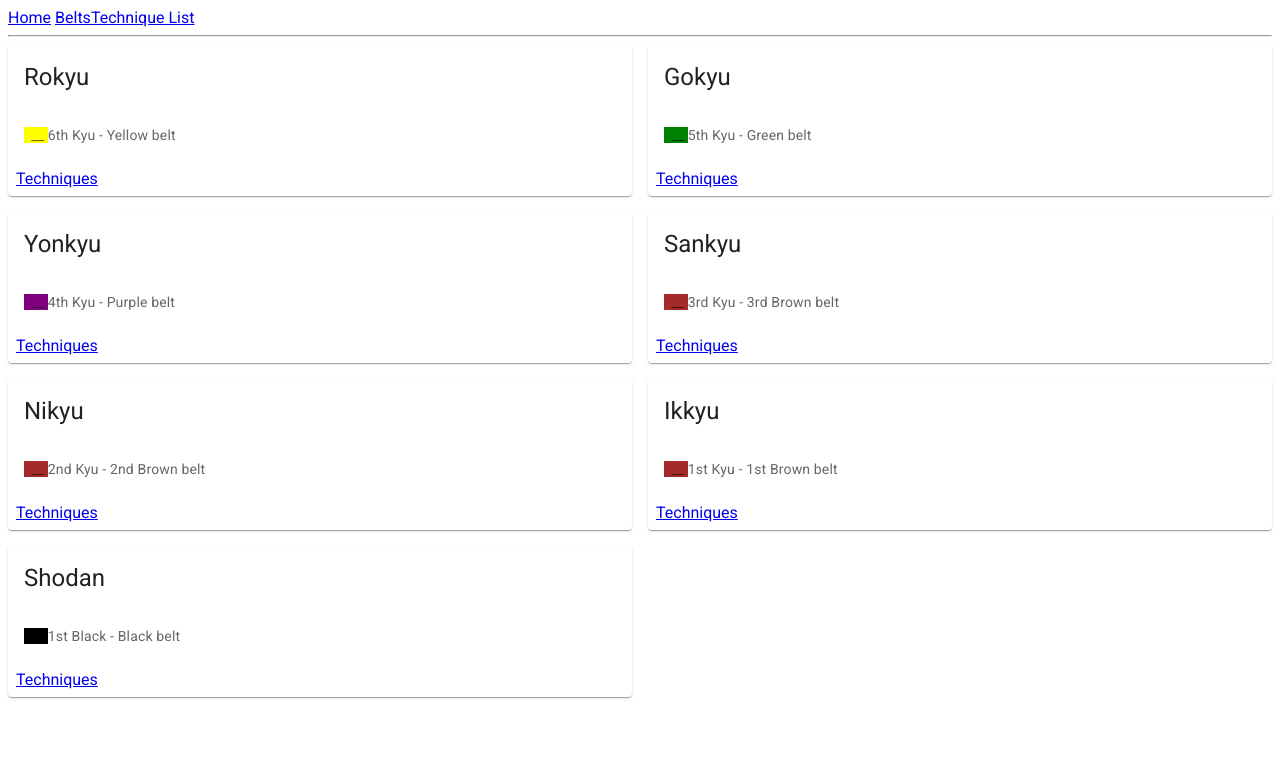
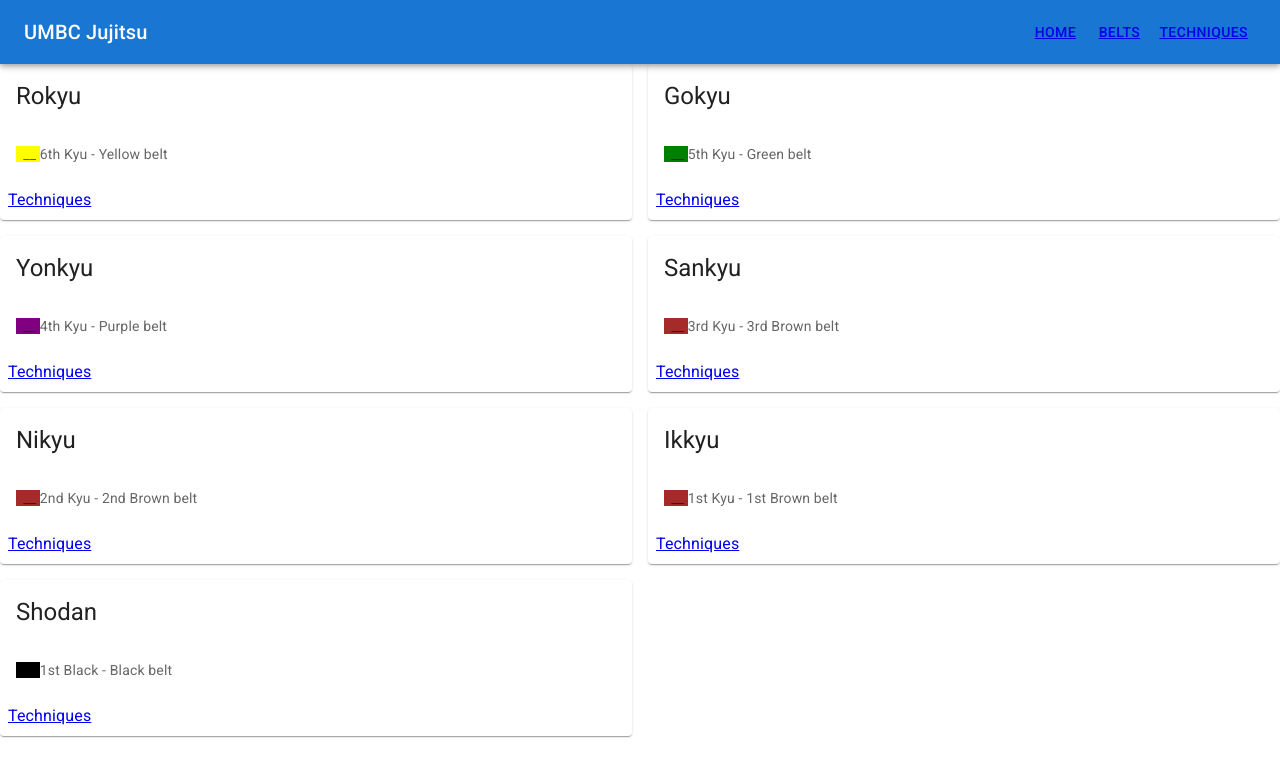
Before and after one commit to cfergus/umbc-jujitsu, a React (Vite) app in the folder react-site/: page /belts in a window 1280 px wide. Shown: the top 776 px of the page. Built offline with nearby package versions, Linux system fonts and the light colour scheme.

Commit message:
Created App Bar. Techniques moved to file navigation and discrete listing component

```diff
--- /dev/null
+++ b/react-site/src/components/JujitsuAppBar.tsx
@@ -0,0 +1,126 @@
+import { AppBar, Box, Button, CssBaseline, Divider, Drawer, IconButton, List, ListItem, ListItemButton, ListItemText, Toolbar, Typography } from "@mui/material";
+import { Link } from "@tanstack/react-router";
+import React from "react";
+
+
+const drawerWidth = 240;
+const homeLabel = "UMBC Jujitsu";
+
+const navItems = [
+  <Link
+    to="/"
+    activeProps={{
+      className: 'font-bold',
+    }}
+    activeOptions={{ exact: true }}
+  >
+    Home
+  </Link>,
+  <Link to="/belts"
+    activeProps={{
+      className: 'font-bold',
+    }}
+  >
+    Belts
+  </Link>,
+  <Link
+    to="/techniques"
+    activeProps={{
+      className: 'font-bold',
+    }}
+  >
+    Techniques
+  </Link>
+];
+
+export default function JujitsuAppBar() {
+  const [mobileOpen, setMobileOpen] = React.useState(false);
+
+  const handleDrawerToggle = () => {
+    setMobileOpen((prevState) => !prevState);
+  };
+
+  const drawer = (
+    <Box onClick={handleDrawerToggle} sx={{ textAlign: 'center' }}>
+      <Typography variant="h6" sx={{ my: 2 }}>
+        {homeLabel}
+      </Typography>
+      <Divider />
+      <List>
+        {navItems.map((item) => (
+          <ListItem key={item.props.to} disablePadding>
+            <ListItemButton sx={{ textAlign: 'center' }}>
+              <ListItemText primary={item} />
+            </ListItemButton>
+          </ListItem>
+        ))}
+      </List>
+    </Box>
+  );
+
+  const container = document.body;
+
+  return (
+    <Box sx={{ display: 'flex' }}>
+      <CssBaseline />
+      <AppBar component="nav" position="sticky">
+        <Toolbar>
+          {/*
+
+          TODO : Haven't imported Icons yet
+
+          <IconButton
+            color="inherit"
+            aria-label="open drawer"
+            edge="start"
+            onClick={handleDrawerToggle}
+            sx={{ mr: 2, display: { sm: 'none' } }}
+          >
+            <MenuIcon />
+          </IconButton> */}
+          <Button color="inherit"
+            aria-label="open drawer"
+            onClick={handleDrawerToggle}
+            sx={{ mr: 2, display: { sm: 'none' } }}>
+              Show Options
+          </Button>
+
+
+          <Typography
+            variant="h6"
+            component="div"
+            sx={{ flexGrow: 1, display: { xs: 'none', sm: 'block' } }}
+          >
+            {homeLabel}
+          </Typography>
+          <Box sx={{ display: { xs: 'none', sm: 'block' } }}>
+            {navItems.map((item) => (
+              <Button key={item.props.to} sx={{ color: '#fff' }}>
+                {item}
+              </Button>
+            ))}
+          </Box>
+        </Toolbar>
+      </AppBar>
+      <nav>
+        <Drawer
+          container={container}
+          variant="temporary"
+          open={mobileOpen}
+          onClose={handleDrawerToggle}
+          ModalProps={{
+            keepMounted: true, // Better open performance on mobile.
+          }}
+          sx={{
+            display: { xs: 'block', sm: 'none' },
+            '& .MuiDrawer-paper': { boxSizing: 'border-box', width: drawerWidth },
+          }}
+        >
+          {drawer}
+        </Drawer>
+      </nav>
+    </Box>
+  );
+
+
+}
--- /dev/null
+++ b/react-site/src/components/TechniqueList.tsx
@@ -0,0 +1,17 @@
+import { Grid } from "@mui/material";
+import { Technique } from "../models/technique";
+import { TechniqueCard } from "./TechniqueCard";
+
+export function TechniqueListComponent( {techniques }: {techniques: Technique[]} ) {
+
+    return <Grid container spacing={2}>
+      {techniques.map( (t) =>
+        <Grid
+            key={t.id}
+            size={{ xs: 12, md: 6, lg: 4, xl: 3}}>
+          <TechniqueCard technique={t}></TechniqueCard>
+        </Grid>
+      )}
+    </Grid>
+
+  }
--- a/react-site/src/routeTree.gen.ts
+++ b/react-site/src/routeTree.gen.ts
@@ -11,22 +11,22 @@
 // Import Routes
 
 import { Route as rootRoute } from './routes/__root'
-import { Route as TechniqueListImport } from './routes/techniqueList'
 import { Route as IndexImport } from './routes/index'
+import { Route as TechniquesIndexImport } from './routes/techniques/index'
 import { Route as BeltsIndexImport } from './routes/belts/index'
 import { Route as BeltsBeltIdImport } from './routes/belts/$beltId'
 
 // Create/Update Routes
 
-const TechniqueListRoute = TechniqueListImport.update({
-  id: '/techniqueList',
-  path: '/techniqueList',
+const IndexRoute = IndexImport.update({
+  id: '/',
+  path: '/',
   getParentRoute: () => rootRoute,
 } as any)
 
-const IndexRoute = IndexImport.update({
-  id: '/',
-  path: '/',
+const TechniquesIndexRoute = TechniquesIndexImport.update({
+  id: '/techniques/',
+  path: '/techniques/',
   getParentRoute: () => rootRoute,
 } as any)
 
@@ -53,13 +53,6 @@
       preLoaderRoute: typeof IndexImport
       parentRoute: typeof rootRoute
     }
-    '/techniqueList': {
-      id: '/techniqueList'
-      path: '/techniqueList'
-      fullPath: '/techniqueList'
-      preLoaderRoute: typeof TechniqueListImport
-      parentRoute: typeof rootRoute
-    }
     '/belts/$beltId': {
       id: '/belts/$beltId'
       path: '/belts/$beltId'
@@ -74,6 +67,13 @@
       preLoaderRoute: typeof BeltsIndexImport
       parentRoute: typeof rootRoute
     }
+    '/techniques/': {
+      id: '/techniques/'
+      path: '/techniques'
+      fullPath: '/techniques'
+      preLoaderRoute: typeof TechniquesIndexImport
+      parentRoute: typeof rootRoute
+    }
   }
 }
 
@@ -81,47 +81,47 @@
 
 export interface FileRoutesByFullPath {
   '/': typeof IndexRoute
-  '/techniqueList': typeof TechniqueListRoute
   '/belts/$beltId': typeof BeltsBeltIdRoute
   '/belts': typeof BeltsIndexRoute
+  '/techniques': typeof TechniquesIndexRoute
 }
 
 export interface FileRoutesByTo {
   '/': typeof IndexRoute
-  '/techniqueList': typeof TechniqueListRoute
   '/belts/$beltId': typeof BeltsBeltIdRoute
   '/belts': typeof BeltsIndexRoute
+  '/techniques': typeof TechniquesIndexRoute
 }
 
 export interface FileRoutesById {
   __root__: typeof rootRoute
   '/': typeof IndexRoute
-  '/techniqueList': typeof TechniqueListRoute
   '/belts/$beltId': typeof BeltsBeltIdRoute
   '/belts/': typeof BeltsIndexRoute
+  '/techniques/': typeof TechniquesIndexRoute
 }
 
 export interface FileRouteTypes {
   fileRoutesByFullPath: FileRoutesByFullPath
-  fullPaths: '/' | '/techniqueList' | '/belts/$beltId' | '/belts'
+  fullPaths: '/' | '/belts/$beltId' | '/belts' | '/techniques'
   fileRoutesByTo: FileRoutesByTo
-  to: '/' | '/techniqueList' | '/belts/$beltId' | '/belts'
-  id: '__root__' | '/' | '/techniqueList' | '/belts/$beltId' | '/belts/'
+  to: '/' | '/belts/$beltId' | '/belts' | '/techniques'
+  id: '__root__' | '/' | '/belts/$beltId' | '/belts/' | '/techniques/'
   fileRoutesById: FileRoutesById
 }
 
 export interface RootRouteChildren {
   IndexRoute: typeof IndexRoute
-  TechniqueListRoute: typeof TechniqueListRoute
   BeltsBeltIdRoute: typeof BeltsBeltIdRoute
   BeltsIndexRoute: typeof BeltsIndexRoute
+  TechniquesIndexRoute: typeof TechniquesIndexRoute
 }
 
 const rootRouteChildren: RootRouteChildren = {
   IndexRoute: IndexRoute,
-  TechniqueListRoute: TechniqueListRoute,
   BeltsBeltIdRoute: BeltsBeltIdRoute,
   BeltsIndexRoute: BeltsIndexRoute,
+  TechniquesIndexRoute: TechniquesIndexRoute,
 }
 
 export const routeTree = rootRoute
@@ -135,22 +135,22 @@
       "filePath": "__root.tsx",
       "children": [
         "/",
-        "/techniqueList",
         "/belts/$beltId",
-        "/belts/"
+        "/belts/",
+        "/techniques/"
       ]
     },
     "/": {
       "filePath": "index.tsx"
-    },
-    "/techniqueList": {
-      "filePath": "techniqueList.tsx"
     },
     "/belts/$beltId": {
       "filePath": "belts/$beltId.tsx"
     },
     "/belts/": {
       "filePath": "belts/index.tsx"
+    },
+    "/techniques/": {
+      "filePath": "techniques/index.tsx"
     }
   }
 }
--- a/react-site/src/routes/__root.tsx
+++ b/react-site/src/routes/__root.tsx
@@ -1,6 +1,7 @@
 import * as React from 'react'
 import { Link, Outlet, createRootRoute } from '@tanstack/react-router'
 import { TanStackRouterDevtools } from '@tanstack/react-router-devtools'
+import JujitsuAppBar from '../components/JujitsuAppBar'
 
 export const Route = createRootRoute({
   component: RootComponent,
@@ -9,34 +10,7 @@
 function RootComponent() {
   return (
     <>
-      <div className="p-2 flex gap-2 text-lg">
-        <Link
-          to="/"
-          activeProps={{
-            className: 'font-bold',
-          }}
-          activeOptions={{ exact: true }}
-        >
-          Home
-        </Link>{' '}
-        <Link
-          to="/belts"
-          activeProps={{
-            className: 'font-bold',
-          }}
-        >
-          Belts
-        </Link>
-        <Link
-          to="/techniqueList"
-          activeProps={{
-            className: 'font-bold',
-          }}
-        >
-          Technique List
-        </Link>
-      </div>
-      <hr />
+      <JujitsuAppBar></JujitsuAppBar>
       <Outlet />
       <TanStackRouterDevtools position="bottom-right" />
     </>
--- a/react-site/src/routes/techniqueList.tsx
+++ /dev/null
@@ -1,24 +0,0 @@
-import { createFileRoute } from '@tanstack/react-router'
-import { TechniqueCard } from '../components/TechniqueCard'
-import { Grid } from '@mui/material';
-import { allTechniquesJoined } from '../data/data-service';
-
-const techniques = allTechniquesJoined();
-
-export const Route = createFileRoute('/techniqueList')({
-  component: TechniqueListComponent,
-})
-
-function TechniqueListComponent() {
-
-  return <Grid container spacing={2}>
-    {techniques.map( (t) =>
-      <Grid
-          key={t.id}
-          size={{ xs: 12, md: 6}}>
-        <TechniqueCard technique={t}></TechniqueCard>
-      </Grid>
-    )}
-  </Grid>
-
-}
--- /dev/null
+++ b/react-site/src/routes/techniques/index.tsx
@@ -0,0 +1,15 @@
+import { createFileRoute } from '@tanstack/react-router'
+import { allTechniquesJoined } from '../../data/data-service';
+import { TechniqueListComponent } from '../../components/TechniqueList';
+
+const techniques = allTechniquesJoined();
+
+export const Route = createFileRoute('/techniques/')({
+  component: TechniqueIndexComponent,
+})
+
+function TechniqueIndexComponent() {
+
+  return <TechniqueListComponent techniques={techniques} />
+
+}
```
